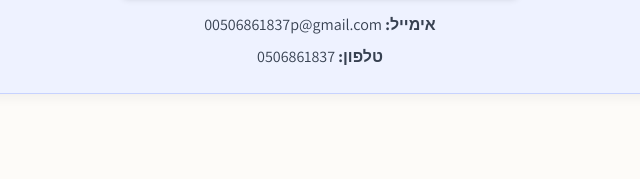
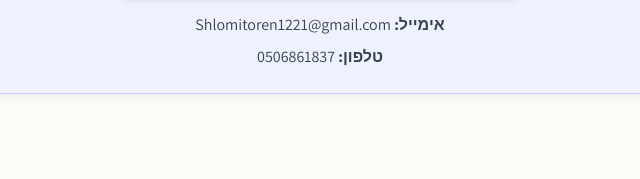
Before and after one commit to osifeu-prog/SHLOMIT, a plain HTML site: page index.html in a window 1280 px wide. Shown: the part 2521-2700 px from the top of the page, 320-960 px from the left. Drawn offline with nearby package versions, Linux system fonts and the light colour scheme.

Commit message:
Update index.html

```diff
--- a/index.html
+++ b/index.html
@@ -214,7 +214,7 @@
                     </p>
                     <img src="https://api.qrserver.com/v1/create-qr-code/?size=200x200&data=ton://transfer/0x435B4d5e6D2Ea19474add911d92f77E8fac1Ac76" alt="TON QR Code" class="mx-auto rounded-lg shadow-md mb-4">
                     <ul class="text-gray-700 text-base">
-                        <li class="mb-2"><strong>אימייל:</strong> 00506861837p@gmail.com</li>
+                        <li class="mb-2"><strong>אימייל:</strong> Shlomitoren1221@gmail.com</li>
                         <li><strong>טלפון:</strong> 0506861837</li>
                     </ul>
                 </div>
```
